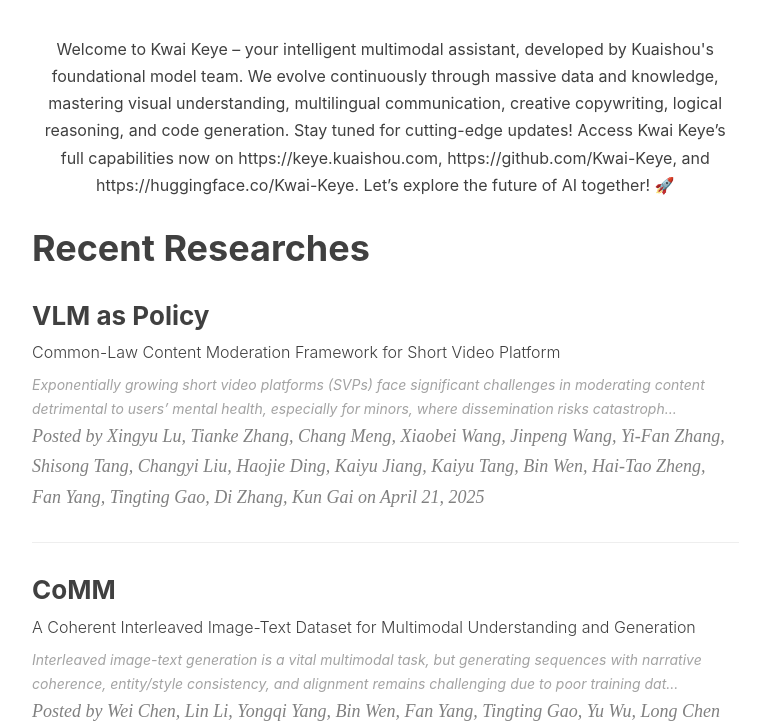
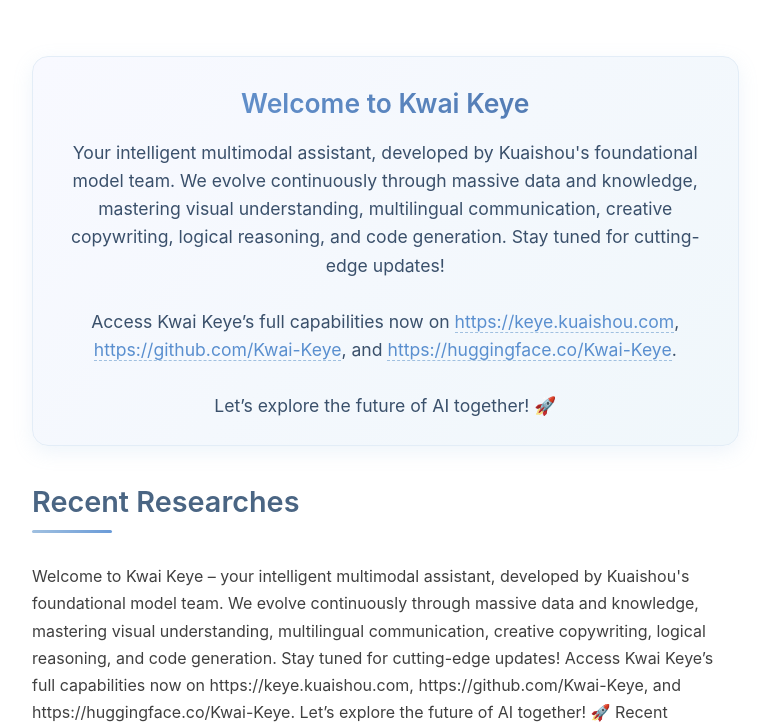
Before and after one commit to Kwai-Keye/kwai-keye.github.io, a Jekyll site: the page built from index.html, in a window 1280 px wide and 900 px high, scrolled down 249 px, cut to the strip 173-900 px from the top of the window. Shown: the whole strip, without its empty margins (233-1003 px from the left). Built offline with Jekyll 4.4.1, drawn with Linux system fonts in a browser that asks for light colours; nearby versions of some CDN libraries; the list of posts is cut into pages by our own code; comment, search, counter and statistics services are not loaded.

Commit message:
Update index.html

```diff
--- a/index.html
+++ b/index.html
@@ -3,10 +3,63 @@
 description: "Mastering multimodal intelligence for limitless creation and understanding."
 ---
 
-<p style="text-align: center; max-width: 800px; margin: 20px auto;">
+<p style="
+  text-align: center;
+  max-width: 800px;
+  margin: 40px auto;
+  padding: 25px;
+  background: linear-gradient(135deg, #f8f9ff 0%, #f0f7fb 100%);
+  border-radius: 16px;
+  box-shadow: 0 6px 20px rgba(140, 180, 220, 0.15);
+  border: 1px solid #e3edf7;
+  color: #3a506b;
+  font-size: 1.1em;
+  line-height: 1.6;
+">
+  <span style="
+    display: block;
+    font-size: 1.5em;
+    font-weight: 600;
+    margin-bottom: 15px;
+    color: #4a6fa5;
+    background: linear-gradient(45deg, #6a9bd8, #4a6fa5);
+    -webkit-background-clip: text;
+    background-clip: text;
+    -webkit-text-fill-color: transparent;
+  ">Welcome to Kwai Keye</span>
+  Your intelligent multimodal assistant, developed by Kuaishou's foundational model team. We evolve continuously through massive data and knowledge, mastering visual understanding, multilingual communication, creative copywriting, logical reasoning, and code generation. Stay tuned for cutting-edge updates!<br><br>
+  Access Kwai Keye’s full capabilities now on
+  <a href="https://keye.kuaishou.com" style="color: #5a8fcf; text-decoration: none; border-bottom: 1px dashed #a0c0e0;">https://keye.kuaishou.com</a>,
+  <a href="https://github.com/Kwai-Keye" style="color: #5a8fcf; text-decoration: none; border-bottom: 1px dashed #a0c0e0;">https://github.com/Kwai-Keye</a>, and
+  <a href="https://huggingface.co/Kwai-Keye" style="color: #5a8fcf; text-decoration: none; border-bottom: 1px dashed #a0c0e0;">https://huggingface.co/Kwai-Keye</a>.
+  <br><br>Let’s explore the future of AI together! 🚀
+</p>
+
+<h1 style="
+  text-align: left;
+  position: relative;
+  padding-bottom: 15px;
+  margin: 40px 0 30px;
+  color: #4a6583;
+  font-size: 1.8em;
+  font-weight: 600;
+">
+  Recent Researches
+  <span style="
+    position: absolute;
+    bottom: 0;
+    left: 0;
+    height: 3px;
+    width: 80px;
+    background: linear-gradient(90deg, #a0c0e0, #6a9bd8);
+    border-radius: 3px;
+  "></span>
+</h1>
+
+<!p style="text-align: center; max-width: 800px; margin: 20px auto;">
   Welcome to Kwai Keye – your intelligent multimodal assistant, developed by Kuaishou's foundational model team. We evolve continuously through massive data and knowledge, mastering visual understanding, multilingual communication, creative copywriting, logical reasoning, and code generation. Stay tuned for cutting-edge updates! Access Kwai Keye’s full capabilities now on https://keye.kuaishou.com, https://github.com/Kwai-Keye, and https://huggingface.co/Kwai-Keye. Let’s explore the future of AI together! 🚀
-</p>
-<h1 style="text-align: left;">Recent Researches</h1>
+<!/p>
+<!h1 style="text-align: left;">Recent Researches</h1>
 
 {% for post in paginator.posts %}
 <a href="{{ post.arxiv }}" class="post-preview-link">
```
